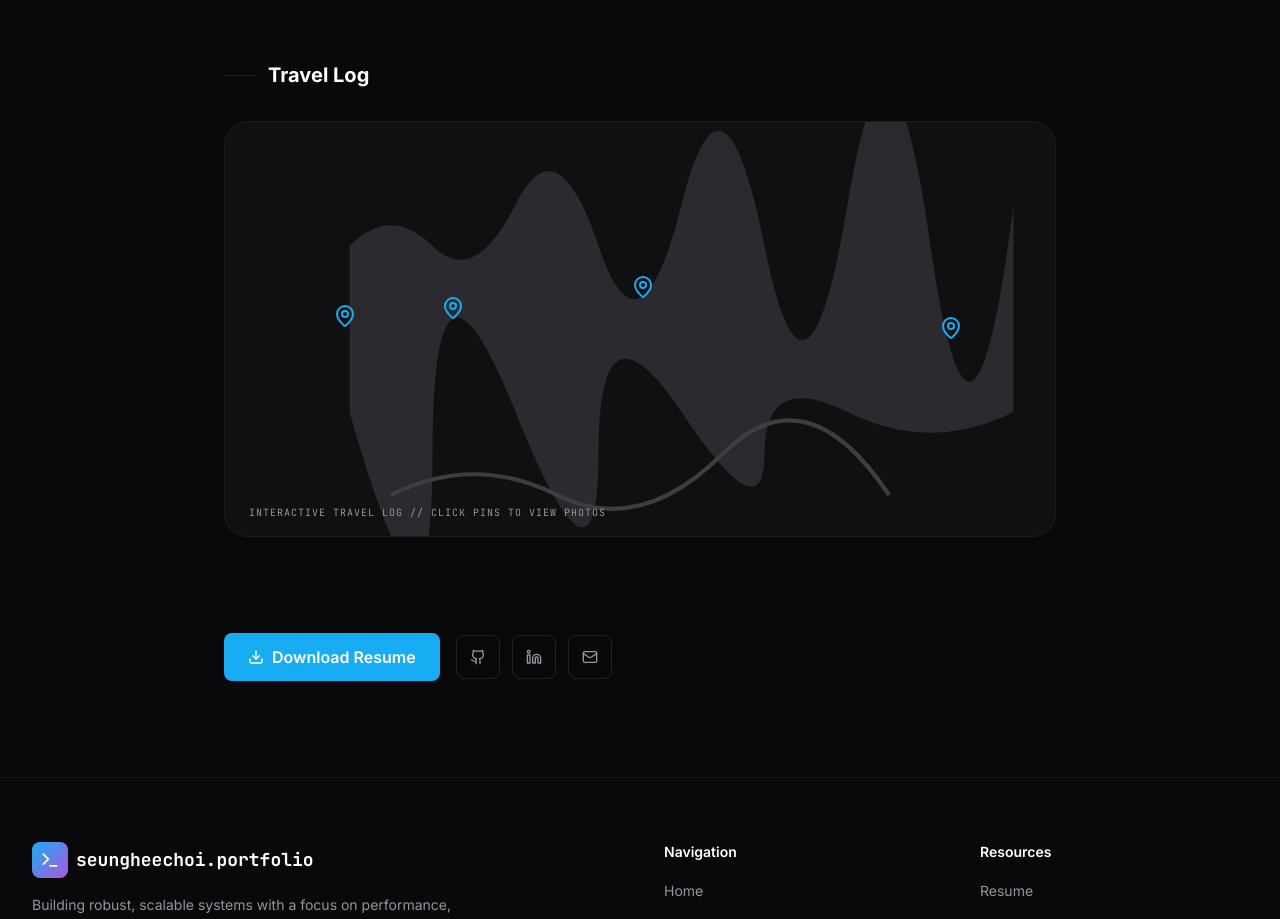
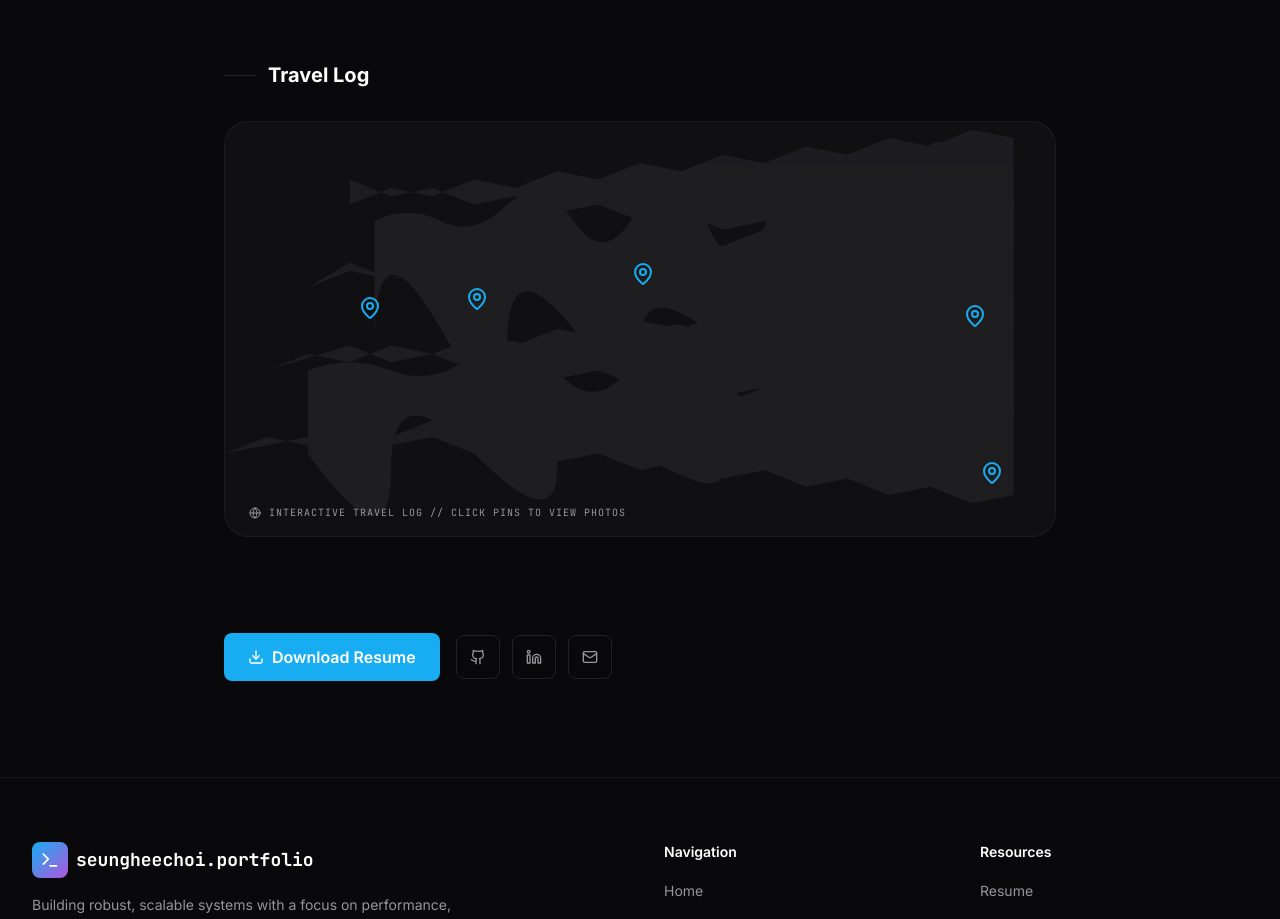
Before and after one commit to choi9948/Seunghee-Choi-Portfolio, a React (Vite) app: page /#/about in a window 1280 px wide. Shown: the part 1360-2279 px from the top of the page. Built offline with nearby package versions, Linux system fonts and the light colour scheme; what @radix-ui/themes would draw is missing.

Commit message:
Add Sydney location and update coordinates

```diff
--- a/src/components/TravelMap.tsx
+++ b/src/components/TravelMap.tsx
@@ -1,6 +1,6 @@
 import React, { useState } from 'react';
 import { motion, AnimatePresence } from 'framer-motion';
-import { MapPin, X, Camera } from 'lucide-react';
+import { MapPin, X, Camera, Globe } from 'lucide-react';
 
 interface Location {
   id: string;
@@ -14,7 +14,7 @@ const locations: Location[] = [
   {
     id: 'tokyo',
     name: 'Tokyo, Japan',
-    coordinates: { x: 85, y: 45 },
+    coordinates: { x: 88, y: 42 },
     photos: [
       'https://images.unsplash.com/photo-1540959733332-eab4deabeeaf?w=800&q=80',
       'https://images.unsplash.com/photo-1503899036084-c55cdd92da26?w=800&q=80'
@@ -24,7 +24,7 @@ const locations: Location[] = [
   {
     id: 'london',
     name: 'London, UK',
-    coordinates: { x: 48, y: 35 },
+    coordinates: { x: 48, y: 32 },
     photos: [
       'https://images.unsplash.com/photo-1513635269975-59663e0ac1ad?w=800&q=80',
       'https://images.unsplash.com/photo-1529655683826-aba9b3e77383?w=800&q=80'
@@ -34,21 +34,29 @@ const locations: Location[] = [
   {
     id: 'new-york',
     name: 'New York, USA',
-    coordinates: { x: 25, y: 40 },
+    coordinates: { x: 28, y: 38 },
     photos: [
-      'https://images.unsplash.com/photo-1496442226666-8d4d0e62e6e9?w=800&q=80',
-      'https://placehold.co/800x400'
+      'https://images.unsplash.com/photo-1496442226666-8d4d0e62e6e9?w=800&q=80'
     ],
     description: 'The city that never sleeps, filled with architectural marvels and endless energy.'
   },
   {
     id: 'san-francisco',
     name: 'San Francisco, USA',
-    coordinates: { x: 12, y: 42 },
+    coordinates: { x: 15, y: 40 },
     photos: [
       'https://images.unsplash.com/photo-1501594907352-04cda38ebc29?w=800&q=80'
     ],
     description: 'The heart of tech innovation and the iconic Golden Gate Bridge.'
+  },
+  {
+    id: 'sydney',
+    name: 'Sydney, Australia',
+    coordinates: { x: 90, y: 80 },
+    photos: [
+      'https://images.unsplash.com/photo-1506973035872-a4ec16b8e8d9?w=800&q=80'
+    ],
+    description: 'Stunning harbor views and a vibrant engineering community down under.'
   }
 ];
 
@@ -57,14 +65,19 @@ const TravelMap: React.FC = () => {
 
   return (
     <div className="relative w-full aspect-[2/1] bg-[hsl(var(--card))] rounded-3xl border border-white/5 overflow-hidden group">
-      {/* Simplified World Map SVG */}
+      {/* World Map SVG */}
       <svg
-        viewBox="0 0 100 100"
-        className="w-full h-full opacity-20 fill-[hsl(var(--muted-foreground))] transition-opacity group-hover:opacity-30"
+        viewBox="0 0 1000 500"
+        className="w-full h-full opacity-10 fill-[hsl(var(--muted-foreground))] transition-opacity group-hover:opacity-20"
         preserveAspectRatio="xMidYMid slice"
       >
-        <path d="M15,40 Q20,35 25,40 T35,35 T45,40 T55,35 T65,40 T75,35 T85,40 T95,35 V60 Q85,65 75,60 T65,65 T55,60 T45,65 T35,60 T25,65 T15,60 Z" />
-        <path d="M20,70 Q30,65 40,70 T60,65 T80,70" stroke="currentColor" fill="none" strokeWidth="0.5" />
+        <path d="M150,100 L200,80 L250,90 L300,70 L350,80 L400,60 L450,70 L500,50 L550,60 L600,40 L650,50 L700,30 L750,40 L800,20 L850,30 L900,10 L950,20 V150 L900,160 L850,140 L800,150 L750,130 L700,140 L650,120 L600,130 L550,110 L500,120 L450,100 L400,110 L350,90 L300,100 L250,80 L200,90 L150,70 Z" />
+        <path d="M100,200 L150,180 L200,190 L250,170 L300,180 L350,160 L400,170 L450,150 L500,160 L550,140 L600,150 L650,130 L700,140 L750,120 L800,130 L850,110 L900,120 L950,100 V250 L900,260 L850,240 L800,250 L750,230 L700,240 L650,220 L600,230 L550,210 L500,220 L450,200 L400,210 L350,190 L300,200 L250,180 L200,190 L150,170 Z" />
+        <path d="M50,300 L100,280 L150,290 L200,270 L250,280 L300,260 L350,270 L400,250 L450,260 L500,240 L550,250 L600,230 L650,240 L700,220 L750,230 L800,210 L850,220 L900,200 L950,210 V350 L900,360 L850,340 L800,350 L750,330 L700,340 L650,320 L600,330 L550,310 L500,320 L450,300 L400,310 L350,290 L300,300 L250,280 L200,290 L150,270 Z" />
+        <path d="M0,400 L50,380 L100,390 L150,370 L200,380 L250,360 L300,370 L350,350 L400,360 L450,340 L500,350 L550,330 L600,340 L650,320 L700,330 L750,310 L800,320 L850,300 L900,310 L950,290 V450 L900,460 L850,440 L800,450 L750,430 L700,440 L650,420 L600,430 L550,410 L500,420 L450,400 L400,410 L350,390 L300,400 L250,380 L200,390 L150,370 Z" />
+        {/* Abstract World Map Path */}
+        <path d="M180,120 Q220,100 260,120 T340,100 T420,120 T500,100 T580,120 T660,100 T740,120 T820,100 T900,120 V250 Q820,270 740,250 T660,270 T580,250 T500,270 T420,250 T340,270 T260,250 T180,270 Z" />
+        <path d="M100,300 Q150,280 200,300 T300,280 T400,300 T500,280 T600,300 T700,280 T800,300 T900,280 V400 Q800,420 700,400 T600,420 T500,400 T400,420 T300,400 T200,420 T100,400 Z" />
       </svg>
 
       {/* Location Markers */}
@@ -134,7 +147,8 @@ const TravelMap: React.FC = () => {
         )}
       </AnimatePresence>
 
-      <div className="absolute bottom-4 left-6 text-[10px] font-mono text-[hsl(var(--muted-foreground))] uppercase tracking-widest">
+      <div className="absolute bottom-4 left-6 flex items-center gap-2 text-[10px] font-mono text-[hsl(var(--muted-foreground))] uppercase tracking-widest">
+        <Globe className="w-3 h-3" />
         Interactive Travel Log // Click pins to view photos
       </div>
     </div>
```
